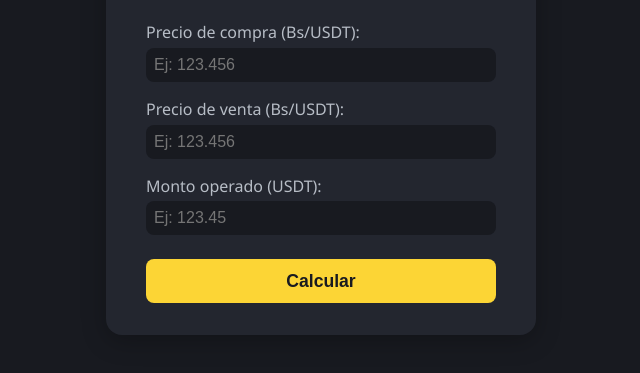
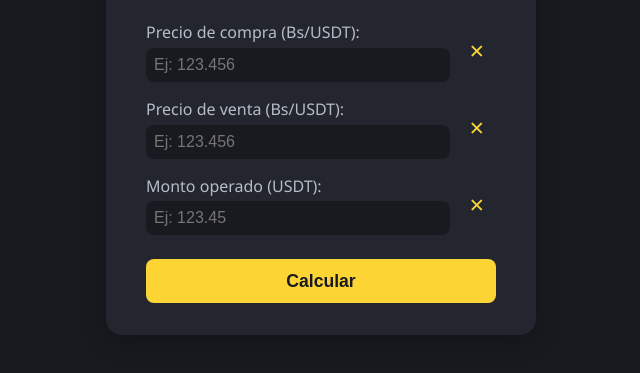
Before and after one commit to Creativapaginaweb/Calculadora-Margen-P2P-Binance, a plain HTML site: page index.html in a window 1280 px wide. Shown: the part 293-666 px from the top of the page, without its empty margins (319-959 px from the left). Drawn offline with Linux system fonts and the light colour scheme.

Commit message:
Actualizar index.html

```diff
--- a/index.html
+++ b/index.html
@@ -4,7 +4,6 @@
   <meta charset="UTF-8">
   <meta name="viewport" content="width=device-width, initial-scale=1.0">
   <meta name="description" content="Calculadora de margen P2P para Binance que incluye comisiones reales de compra y venta. Calcula tu ganancia neta en USDT y Bolívares, y el porcentaje de beneficio sobre tu inversión para operaciones seguras y rentables.">
-
   <title>Calculadora de Margen P2P Binance</title>
   <style>
     body {
@@ -33,12 +32,19 @@
     }
     .input-group {
       margin-bottom: 1rem;
+      display: flex;
+      align-items: center;
     }
     .input-group label {
       display: block;
       margin-bottom: 0.3rem;
       font-size: 1rem;
       color: #B7BDC6;
+    }
+    .input-group .input-wrapper {
+      flex: 1;
+      display: flex;
+      flex-direction: column;
     }
     .input-group input {
       width: 100%;
@@ -50,6 +56,20 @@
       font-size: 1rem;
       outline: none;
       box-sizing: border-box;
+    }
+    .clear-btn {
+      margin-left: 8px;
+      background: #23262F;
+      color: #FCD535;
+      border: none;
+      border-radius: 6px;
+      cursor: pointer;
+      font-size: 1.2rem;
+      padding: 0.5rem 0.7rem;
+      transition: background 0.2s;
+    }
+    .clear-btn:hover {
+      background: #393c47;
     }
     .btn {
       width: 100%;
@@ -88,22 +108,36 @@
   <div class="calculator">
     <h2>Calculadora Margen P2P Binance</h2>
     <div class="input-group">
+      <div class="input-wrapper">
         <label for="precioCompra">Precio de compra (Bs/USDT):</label>
         <input type="number" id="precioCompra" min="0" step="0.0001" placeholder="Ej: 123.456" required>
       </div>
+      <button class="clear-btn" type="button" onclick="limpiarCampo('precioCompra')" title="Limpiar campo">✕</button>
+    </div>
     <div class="input-group">
+      <div class="input-wrapper">
         <label for="precioVenta">Precio de venta (Bs/USDT):</label>
         <input type="number" id="precioVenta" min="0" step="0.0001" placeholder="Ej: 123.456" required>
       </div>
+      <button class="clear-btn" type="button" onclick="limpiarCampo('precioVenta')" title="Limpiar campo">✕</button>
+    </div>
     <div class="input-group">
+      <div class="input-wrapper">
         <label for="montoUSDT">Monto operado (USDT):</label>
         <input type="number" id="montoUSDT" min="0" step="0.01" placeholder="Ej: 123.45" required>
+      </div>
+      <button class="clear-btn" type="button" onclick="limpiarCampo('montoUSDT')" title="Limpiar campo">✕</button>
     </div>
     <button class="btn" onclick="calcularMargen()">Calcular</button>
     <div id="resultado" class="result" style="display:none;"></div>
   </div>
 
   <script>
+    function limpiarCampo(id) {
+      document.getElementById(id).value = "";
+      document.getElementById('resultado').style.display = "none";
+    }
+
     function calcularMargen() {
       const precioCompra = parseFloat(document.getElementById('precioCompra').value);
       const precioVenta = parseFloat(document.getElementById('precioVenta').value);
```
Lines whose indentation alone changed are shown as unchanged.
